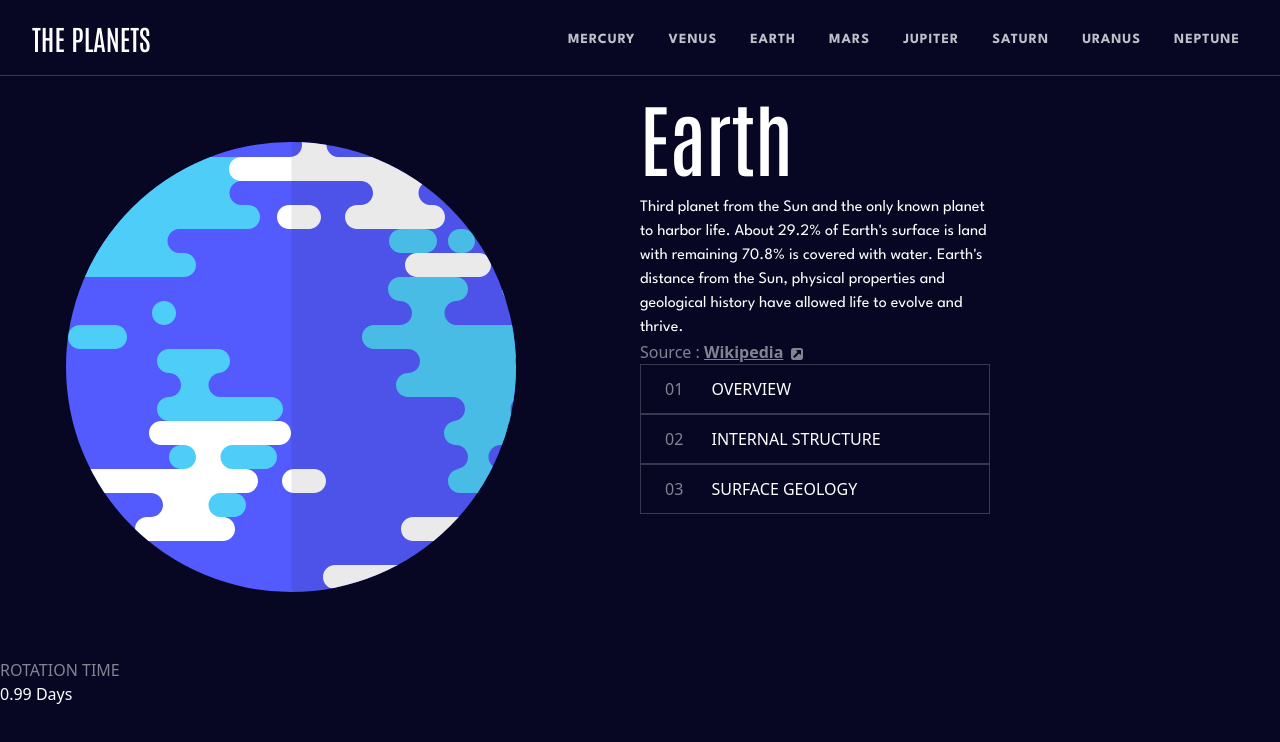
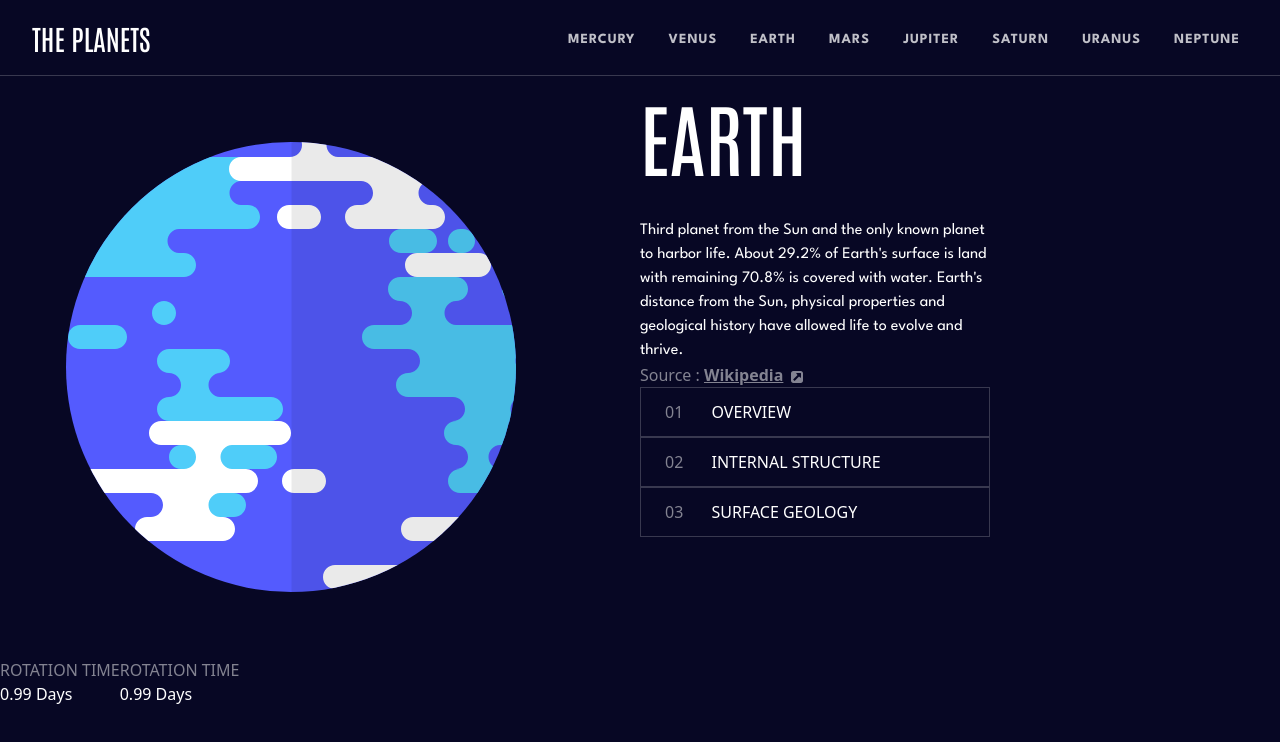
Before and after one commit to daklo91/the-planets, a Next.js app: page /earth in a window 1280 px wide. Shown: the top 742 px of the page. Built offline with nearby package versions, Linux system fonts and the light colour scheme.

Commit message:
Update some CSS

```diff
--- a/src/app/[planet]/page.tsx
+++ b/src/app/[planet]/page.tsx
@@ -28,7 +28,7 @@ export default function PlanetPage({ params }: PlanetPageProps) {
           <PlanetImage images={PLANET_DATA.images} name={PLANET_DATA.name} />
         </div>
         <div className="w-1/2 max-w-[350px]">
-          <h1 className="heading-h1">{PLANET_DATA.name}</h1>
+          <h1 className="heading-h1 uppercase mb-[23px]">{PLANET_DATA.name}</h1>
           <p className="text-primary font-spartan-regular">
             {PLANET_DATA.overview.content}
           </p>
@@ -50,7 +50,11 @@ export default function PlanetPage({ params }: PlanetPageProps) {
           <PlanetButtons />
         </div>
         </div>
-        <div>
+        <div className="flex">
+          <div>
+            <p className="text-secondary">ROTATION TIME</p>
+            <p className="text-primary">{PLANET_DATA.rotation}</p>
+          </div>
           <div>
             <p className="text-secondary">ROTATION TIME</p>
             <p className="text-primary">{PLANET_DATA.rotation}</p>
```
